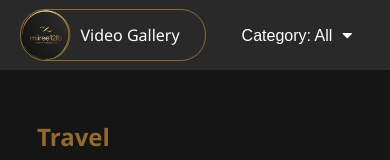
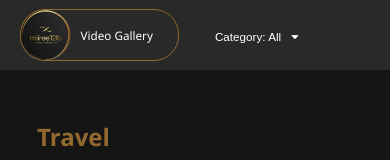
Before and after one commit to miiree12lb/video-gallery, a React (Create React App) app: page / in a window 390 px wide. Shown: the top 160 px of the page. Built offline with nearby package versions, Linux system fonts and the light colour scheme.

Commit message:
navbar responsive

```diff
--- a/src/Navbar.jsx
+++ b/src/Navbar.jsx
@@ -1,4 +1,5 @@
 import React, { useState } from "react";
+import { Link } from "react-router-dom";
 // @ts-ignore
 import './css/navbar.css';
 //@ts-ignore
@@ -19,7 +20,7 @@ function Nabvar({ categories, selectedCategory, setSelectedCategory }) {
         <div className="nav-bar">
             <div className="nav-bar-left">
                 <div className="chip">
-                    <img src={logo} alt="logo" width="50" height="50" />
+                    <Link to="https://miiree12lb.site/"><img src={logo} alt="logo" width="50" height="50" /></Link>
                     Video Gallery
                 </div>
 
--- a/src/css/navbar.css
+++ b/src/css/navbar.css
@@ -16,7 +16,6 @@
     gap: 30px
 }
 #category{
-    font-size: 16px;
     background-color: #292929;
     color: white;
     border: none;
@@ -51,13 +50,11 @@ label > span {
     display: inline-block;
     padding: 0 25px;
     height: 50px;
-    font-size: 16px;
     line-height: 50px;
     border-radius: 25px;
     background-color: #292929;
     border: solid 1px #94692D;
 }
-
 .chip img {
     float: left;
     margin: 0 10px 0 -25px;
@@ -65,3 +62,12 @@ label > span {
     width: 50px;
     border-radius: 50%;
 }
+.chip, #category, label {
+    font-size: 16px;
+}
+
+@media screen and (max-width: 500px) {
+    .chip, #category, label {
+        font-size: 3vw;
+    }
+}
```
Also changed, not shown: 12 other files (tests, documents, lock files or other folders).
